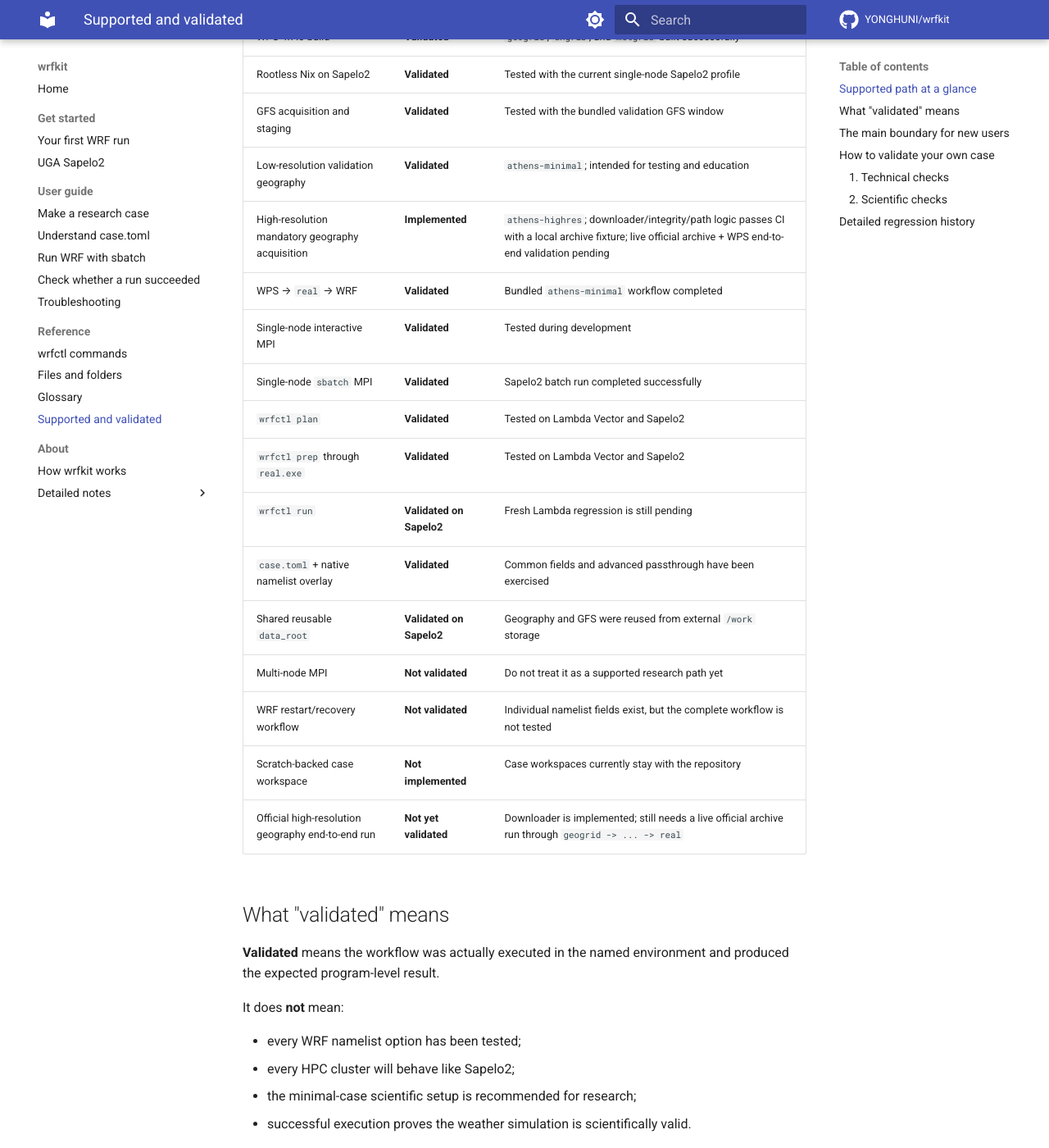
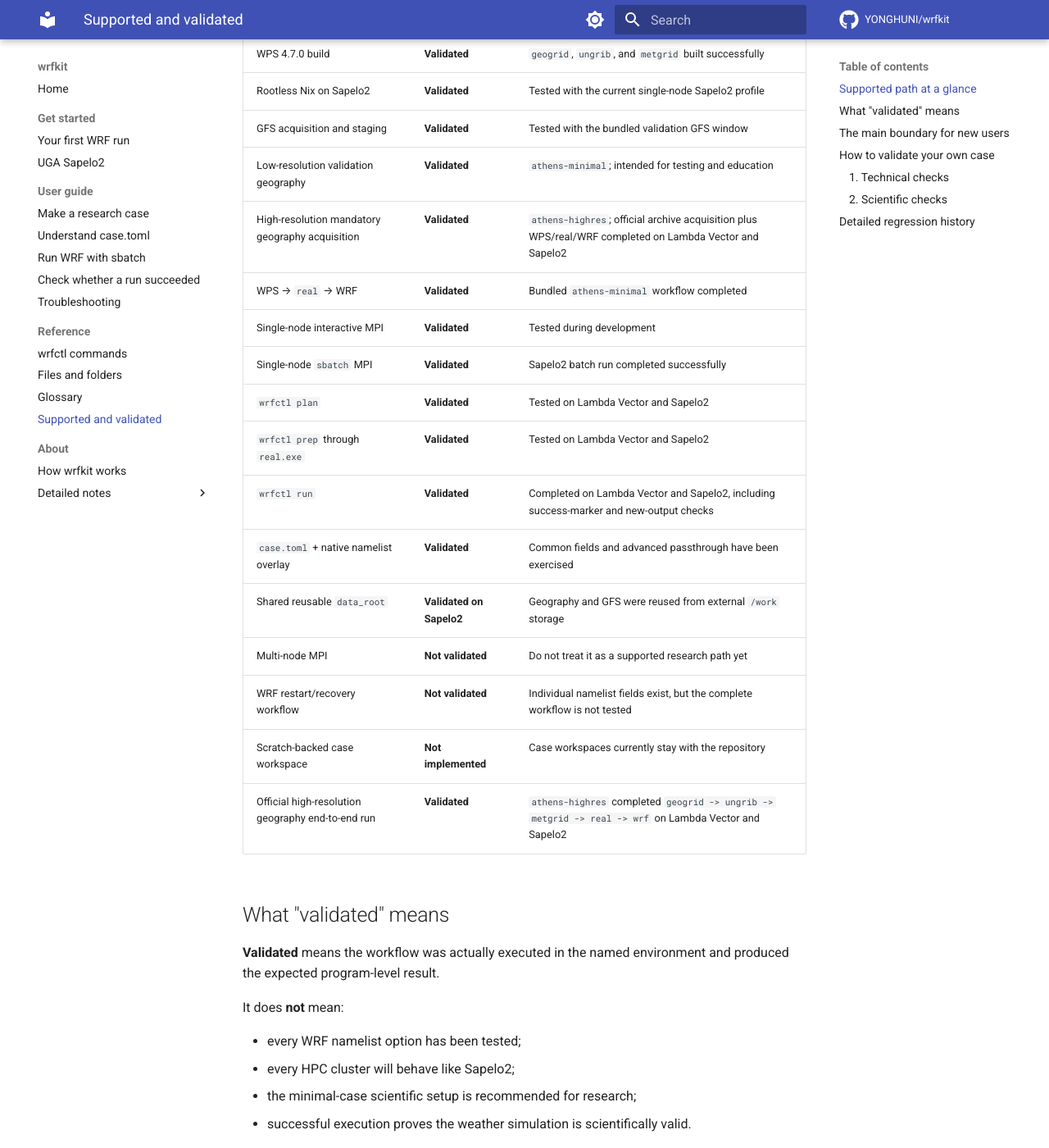
Before and after one commit to YONGHUNI/wrfkit, an MkDocs documentation site: the page built from docs/validation.md, in a window 1280 px wide and 1400 px high, scrolled down 448 px. Shown: the whole window at 82% size. Built offline with MkDocs 1.6.1 and Material for MkDocs 9.7.7, drawn with Linux system fonts in a browser that asks for light colours; comment, search, counter and statistics services are not loaded.

Commit message:
docs: promote high-resolution workflow to validated

```diff
--- a/docs/validation.md
+++ b/docs/validation.md
@@ -16,19 +16,19 @@ tested end to end.
 | Rootless Nix on Sapelo2 | **Validated** | Tested with the current single-node Sapelo2 profile |
 | GFS acquisition and staging | **Validated** | Tested with the bundled validation GFS window |
 | Low-resolution validation geography | **Validated** | `athens-minimal`; intended for testing and education |
-| High-resolution mandatory geography acquisition | **Implemented** | `athens-highres`; downloader/integrity/path logic passes CI with a local archive fixture; live official archive + WPS end-to-end validation pending |
+| High-resolution mandatory geography acquisition | **Validated** | `athens-highres`; official archive acquisition plus WPS/real/WRF completed on Lambda Vector and Sapelo2 |
 | WPS → `real` → WRF | **Validated** | Bundled `athens-minimal` workflow completed |
 | Single-node interactive MPI | **Validated** | Tested during development |
 | Single-node `sbatch` MPI | **Validated** | Sapelo2 batch run completed successfully |
 | `wrfctl plan` | **Validated** | Tested on Lambda Vector and Sapelo2 |
 | `wrfctl prep` through `real.exe` | **Validated** | Tested on Lambda Vector and Sapelo2 |
-| `wrfctl run` | **Validated on Sapelo2** | Fresh Lambda regression is still pending |
+| `wrfctl run` | **Validated** | Completed on Lambda Vector and Sapelo2, including success-marker and new-output checks |
 | `case.toml` + native namelist overlay | **Validated** | Common fields and advanced passthrough have been exercised |
 | Shared reusable `data_root` | **Validated on Sapelo2** | Geography and GFS were reused from external `/work` storage |
 | Multi-node MPI | **Not validated** | Do not treat it as a supported research path yet |
 | WRF restart/recovery workflow | **Not validated** | Individual namelist fields exist, but the complete workflow is not tested |
 | Scratch-backed case workspace | **Not implemented** | Case workspaces currently stay with the repository |
-| Official high-resolution geography end-to-end run | **Not yet validated** | Downloader is implemented; still needs a live official archive run through `geogrid -> ... -> real` |
+| Official high-resolution geography end-to-end run | **Validated** | `athens-highres` completed `geogrid -> ungrib -> metgrid -> real -> wrf` on Lambda Vector and Sapelo2 |
 
 ## What "validated" means
 
```
